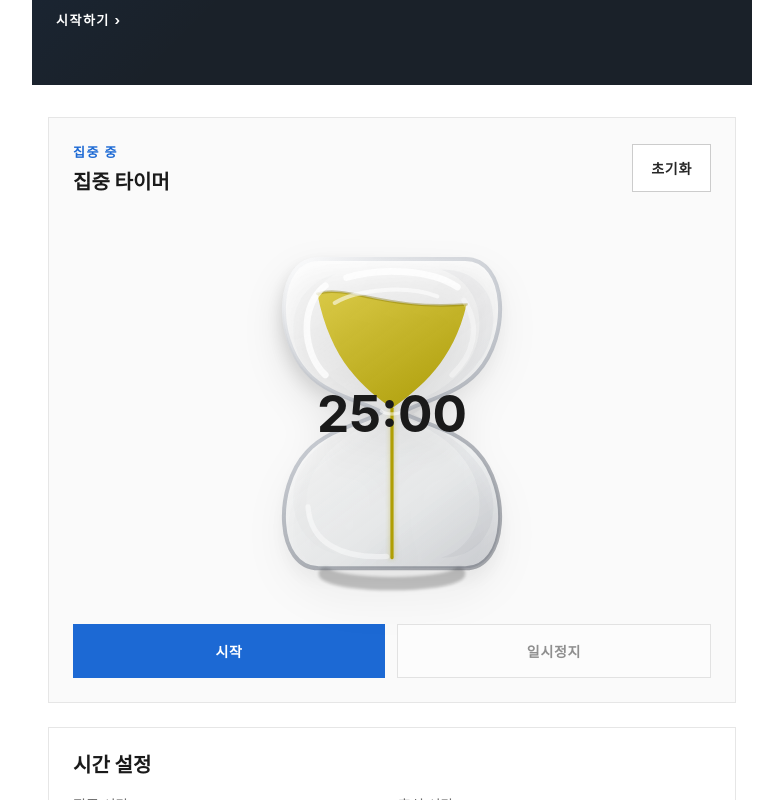
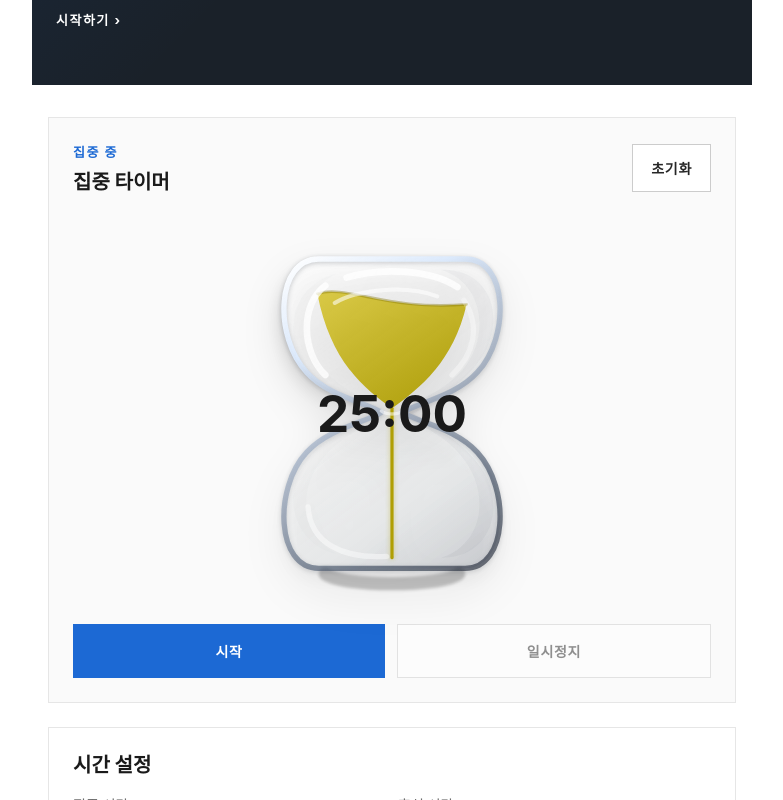
Before and after one commit to egg7688/planty_design, a plain HTML site: page index.html in a window 1280 px wide. Shown: the part 393-1193 px from the top of the page, without its empty margins (248-1031 px from the left). Drawn offline with Linux system fonts and the light colour scheme.

Commit message:
Add gradient hourglass border.
Co-authored-by: Cursor <cursoragent@cursor.com>

```diff
--- a/index.html
+++ b/index.html
@@ -52,9 +52,11 @@
                 <stop offset="1" stop-color="#6b7280" stop-opacity="0.24" />
               </linearGradient>
               <linearGradient id="glass-stroke-3d" x1="42" y1="22" x2="198" y2="258" gradientUnits="userSpaceOnUse">
-                <stop offset="0" stop-color="#ffffff" stop-opacity="0.95" />
-                <stop offset="0.45" stop-color="#9ca3af" stop-opacity="0.54" />
-                <stop offset="1" stop-color="#111827" stop-opacity="0.34" />
+                <stop offset="0" stop-color="#ffffff" stop-opacity="1" />
+                <stop offset="0.24" stop-color="#dbeafe" stop-opacity="0.92" />
+                <stop offset="0.52" stop-color="#94a3b8" stop-opacity="0.7" />
+                <stop offset="0.78" stop-color="#475569" stop-opacity="0.68" />
+                <stop offset="1" stop-color="#111827" stop-opacity="0.58" />
               </linearGradient>
               <linearGradient id="sand-3d" x1="62" y1="52" x2="178" y2="248" gradientUnits="userSpaceOnUse">
                 <stop offset="0" stop-color="#d6c53a" />
--- a/styles.css
+++ b/styles.css
@@ -276,8 +276,9 @@ h2 {
 .hourglass-glass {
   fill: none;
   stroke: url(#glass-stroke-3d);
-  stroke-width: 3;
+  stroke-width: 4;
   stroke-linejoin: round;
+  filter: drop-shadow(0 1px 2px rgba(17, 24, 39, 0.24));
 }
 
 .hourglass-sand-top {
--- a/sw.js
+++ b/sw.js
@@ -1,4 +1,4 @@
-const CACHE_NAME = "time-control-v13";
+const CACHE_NAME = "time-control-v14";
 const ASSETS = ["./", "index.html", "styles.css", "app.js", "manifest.json", "icon.svg"];
 
 self.addEventListener("install", (event) => {
```
